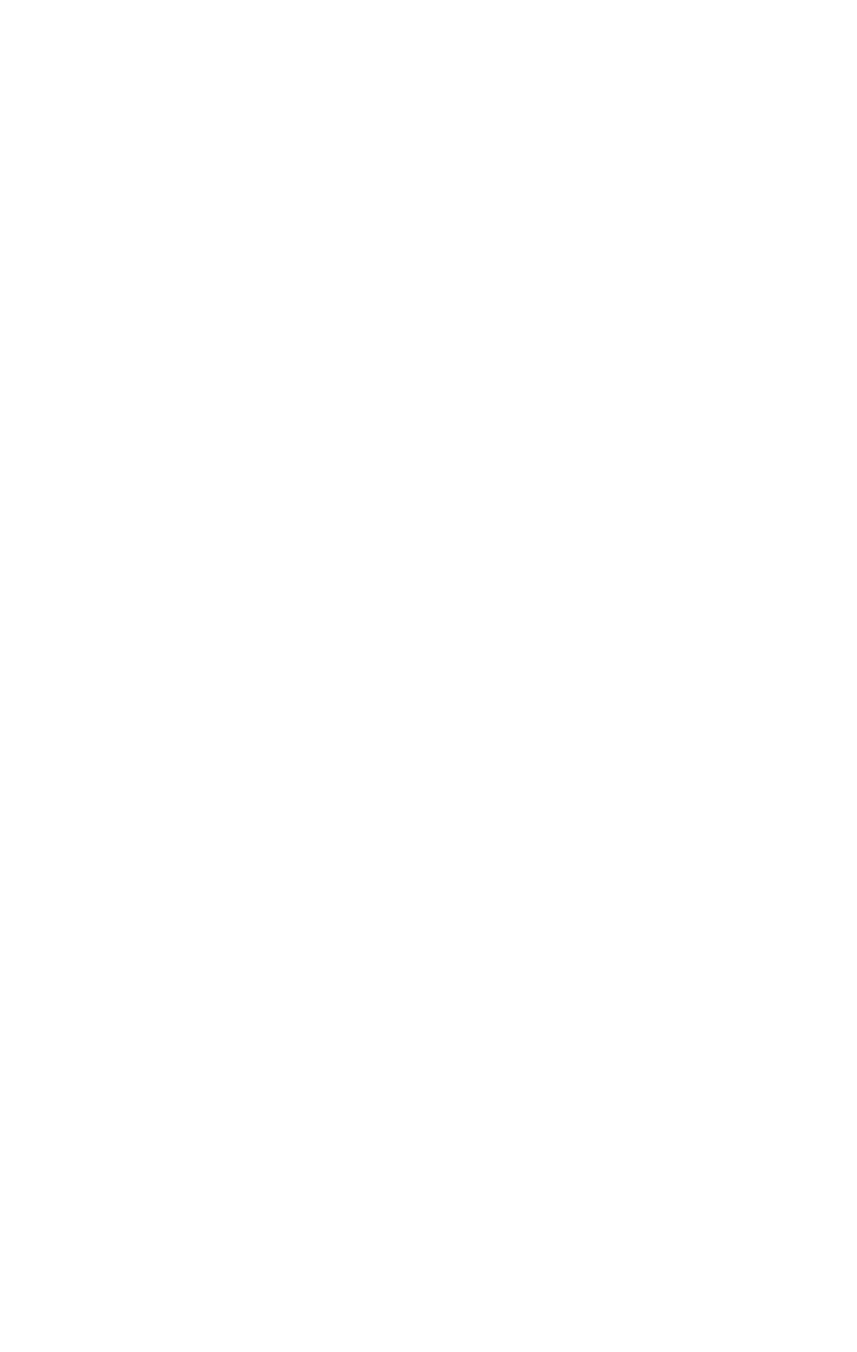
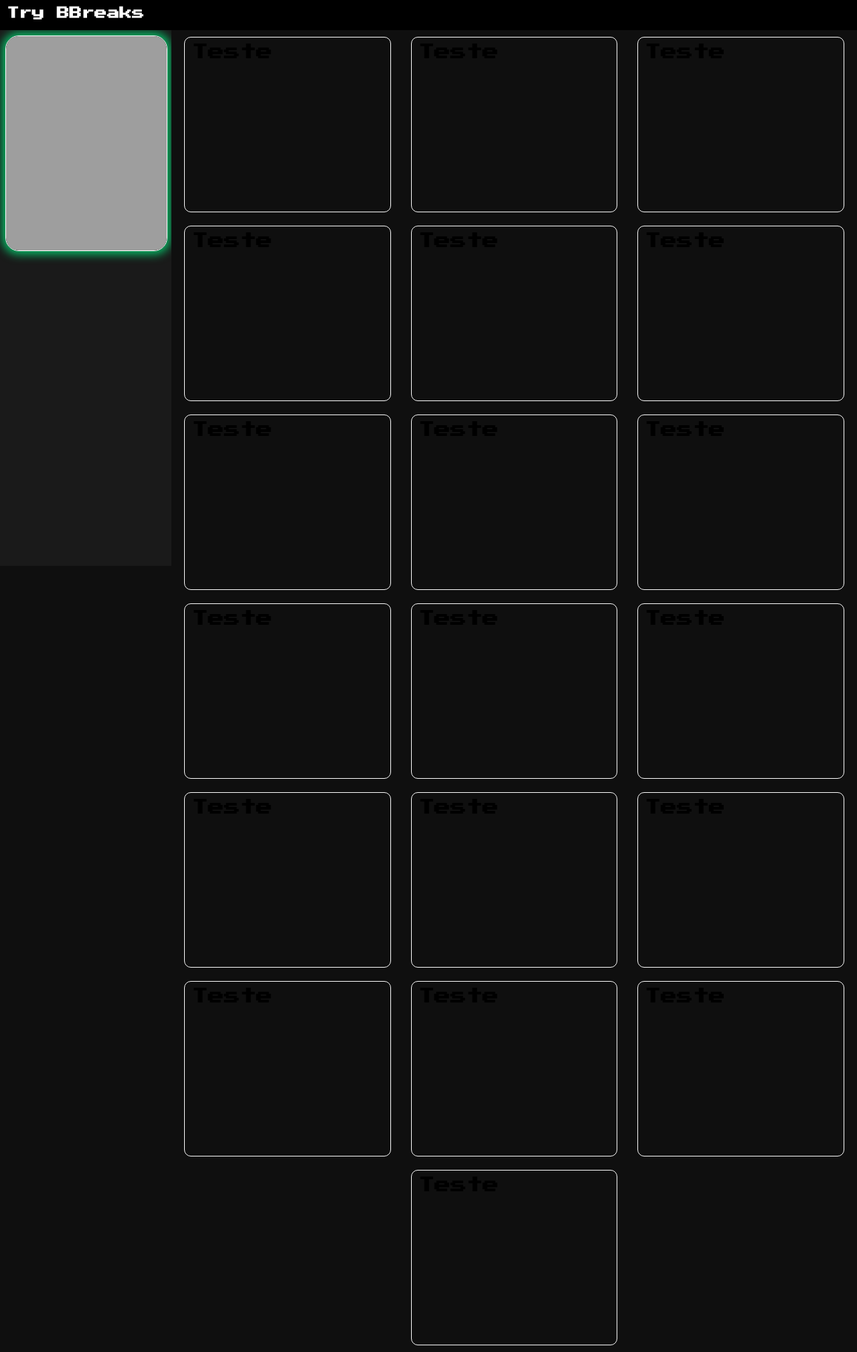
Before and after one commit to Rharan-Ru/trybe-breaks, a Django app: page / in a window 1280 px wide. Before the commit the page is empty. Shown: the whole page at 67% size. Before the commit the page ends 800 px from the top, so only its background shows below. Run offline with Django 4.2, Linux system fonts and the light colour scheme; grey boxes are pictures that could not be loaded.

Commit message:
create first release of playlist.html

```diff
--- a/music/templates/music/playlists.html
+++ b/music/templates/music/playlists.html
@@ -1,12 +1,111 @@
+{% load static %}
+
 <!DOCTYPE html>
 <html lang="en">
+
 <head>
     <meta charset="UTF-8">
     <meta http-equiv="X-UA-Compatible" content="IE=edge">
     <meta name="viewport" content="width=device-width, initial-scale=1.0">
-    <title>Document</title>
+    <link rel="stylesheet" href="{% static 'css/playlist_style.css' %}">
+    <link rel="stylesheet" href="https://cdnjs.cloudflare.com/ajax/libs/font-awesome/4.7.0/css/font-awesome.min.css">
+    <script src="{% static 'js/playlist.js' %}"></script>
+    <title>Try BBreaks</title>
 </head>
+
 <body>
+    <header id="header">
+        <h3>Try BBreaks</h3>
+    </header>
+    <main>
+        <aside id="perfil-container">
+            <div class="items-wrap">
+                <img id="avatar" src="https://i.pinimg.com/736x/0e/a2/1d/0ea21da59975004561ffde7fc95371ba.jpg"
+                    alt="minha nft braba">
+            </div>
+        </aside>
 
+        <article id="playlists-container">
+            <div class="playlists-wrap">
+                <div class="playlist">
+                    <img class="playlist-background" />
+                    <h1>Teste</h1>
+                </div>
+                <div class="playlist">
+                    <img class="playlist-background" />
+                    <h1>Teste</h1>
+                </div>
+                <div class="playlist">
+                    <img class="playlist-background" />
+                    <h1>Teste</h1>
+                </div>
+                <div class="playlist">
+                    <img class="playlist-background" />
+                    <h1>Teste</h1>
+                </div>
+                <div class="playlist">
+                    <img class="playlist-background" />
+                    <h1>Teste</h1>
+                </div>
+                <div class="playlist">
+                    <img class="playlist-background" />
+                    <h1>Teste</h1>
+                </div>
+                <div class="playlist">
+                    <img class="playlist-background" />
+                    <h1>Teste</h1>
+                </div>
+                <div class="playlist">
+                    <img class="playlist-background" />
+                    <h1>Teste</h1>
+                </div>
+                <div class="playlist">
+                    <img class="playlist-background" />
+                    <h1>Teste</h1>
+                </div>
+                <div class="playlist">
+                    <img class="playlist-background" />
+                    <h1>Teste</h1>
+                </div>
+                <div class="playlist">
+                    <img class="playlist-background" />
+                    <h1>Teste</h1>
+                </div>
+                <div class="playlist">
+                    <img class="playlist-background" />
+                    <h1>Teste</h1>
+                </div>
+                <div class="playlist">
+                    <img class="playlist-background" />
+                    <h1>Teste</h1>
+                </div>
+                <div class="playlist">
+                    <img class="playlist-background" />
+                    <h1>Teste</h1>
+                </div>
+                <div class="playlist">
+                    <img class="playlist-background" />
+                    <h1>Teste</h1>
+                </div>
+                <div class="playlist">
+                    <img class="playlist-background" />
+                    <h1>Teste</h1>
+                </div>
+                <div class="playlist">
+                    <img class="playlist-background" />
+                    <h1>Teste</h1>
+                </div>
+                <div class="playlist">
+                    <img class="playlist-background" />
+                    <h1>Teste</h1>
+                </div>
+                <div class="playlist">
+                    <img class="playlist-background" />
+                    <h1>Teste</h1>
+                </div>
+            </div>
+        </article>
+    </main>
 </body>
+
 </html>
--- a/music/views.py
+++ b/music/views.py
@@ -15,14 +15,6 @@ class MusicView(View):
 
 class PlayListView(View):
     def get(self, request):
-        # url = 'https://www.youtube.com/oembed?url=www.youtube.com/watch?v=dQw4w9WgXcQ'
-        # video = requests.get(url)
-        # video_meta = video.json()
-        # print(video_meta['title'])
-        # title = video_meta
-        video_url = 'www.youtube.com/watch?v=dQw4w9WgXcQ'
-        music_id = video_url.split('=')[-1]
-        print(music_id)
         playlists = PlaylistModel.objects.all()
         context = {
             'playlists': playlists,
--- /dev/null
+++ b/static/css/playlist_style.css
@@ -0,0 +1,86 @@
+@import url('https://fonts.googleapis.com/css2?family=Press+Start+2P&display=swap');
+
+* {
+    margin: 0;
+    padding: 0;
+    font-family: 'Press Start 2P', cursive;
+    background-color: rgb(15, 15, 15);
+}
+
+#header {
+    background-color: rgb(0, 0, 0);
+    height: 45px;
+    width: 100%;
+    position: relative;
+    z-index: 1;
+}
+
+#header h3 {
+    color: white;
+    background-color: transparent;
+    padding: 10px;
+}
+
+.items-wrap {
+    width: 100%;
+    background-color: transparent;
+    padding: 8px;
+    position: -webkit-sticky;
+    top: 0;
+}
+
+#perfil-container {
+    top: 0;
+    padding-top: 45px;
+    height: 100vh;
+    width: 20%;
+    position: fixed;
+    display: inline-flex;
+    background-color: rgb(26, 26, 26);
+    overflow-x: hidden;
+    z-index: 0;
+}
+
+#avatar {
+    width: 100%;
+    height: 40vh;
+    border-radius: 20px;
+    border: 1px solid white;
+    box-shadow: 0px 0px 14px 5px rgba(0, 255, 136, 0.7);
+    object-fit: cover;
+    object-position: center;
+    transition: all ease .6s;
+}
+
+#avatar:hover {
+    box-shadow: 0px 0px 20px 5px rgba(153, 0, 255, 0.7);
+    transition: all ease .6s;
+    cursor: pointer;
+}
+
+#playlists-container {
+    display: inline-block;
+    position: relative;
+    width: 80%;
+    height: 100%;
+    left: 20%;
+}
+
+.playlists-wrap {
+    width: 100%;
+    background-color: transparent;
+    display: flex;
+    flex-wrap: wrap;
+    justify-content: space-evenly;
+
+}
+
+#playlists-container .playlist {
+    display: inline-flex;
+    width: 28%;
+    height: 30vh;
+    border: 1px solid white;
+    border-radius: 10px;
+    padding: 10px;
+    margin: 10px;
+}
--- a/static/css/style.css
+++ b/static/css/style.css
@@ -67,6 +67,8 @@
 }
 
 #container-list {
+    border-radius: 60%;
+    background-color: rgba(0, 0, 0, 0.267);
     display: flex;
     position: fixed;
     top: 2vh;
```
Also changed, not shown: static/js/playlist.js (added).
